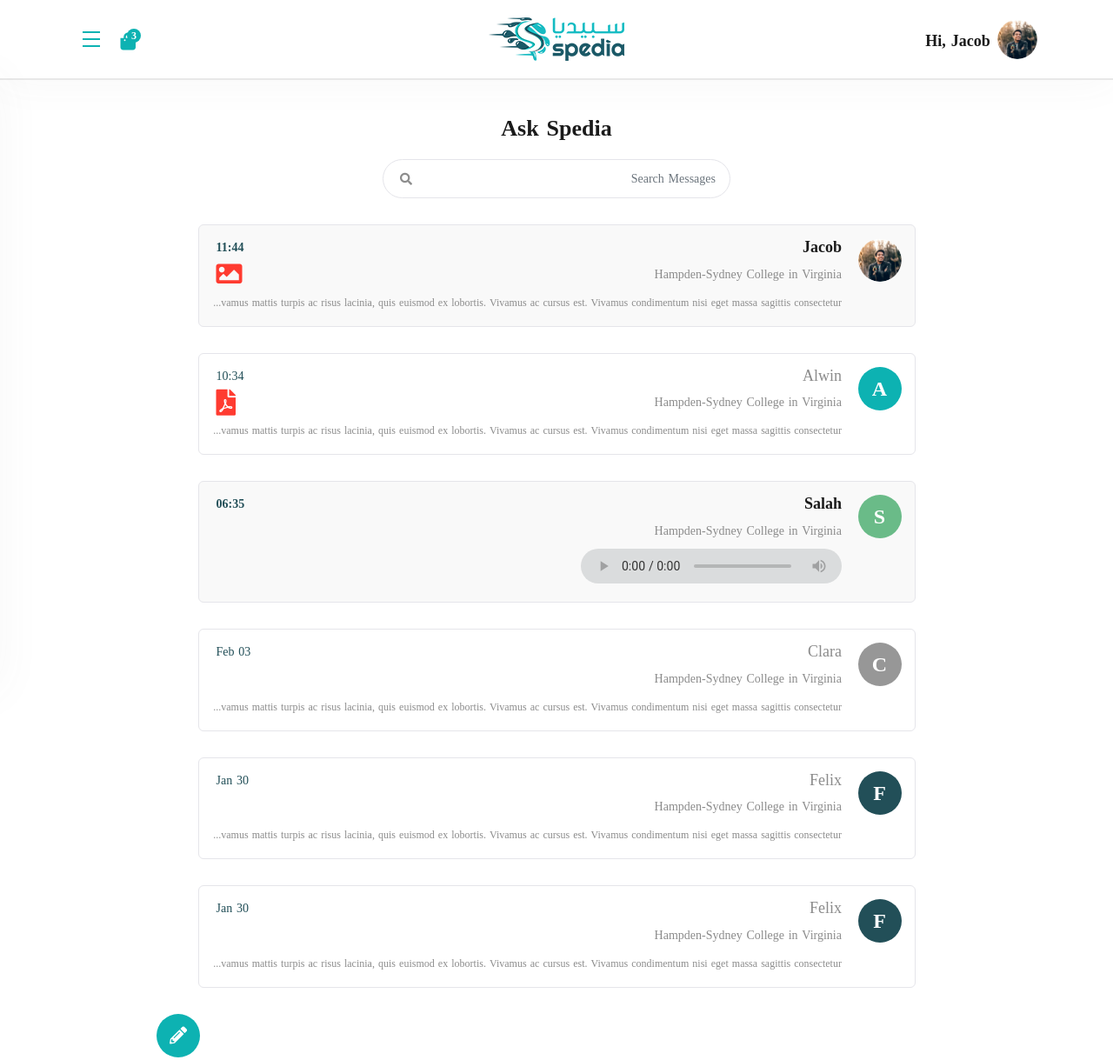
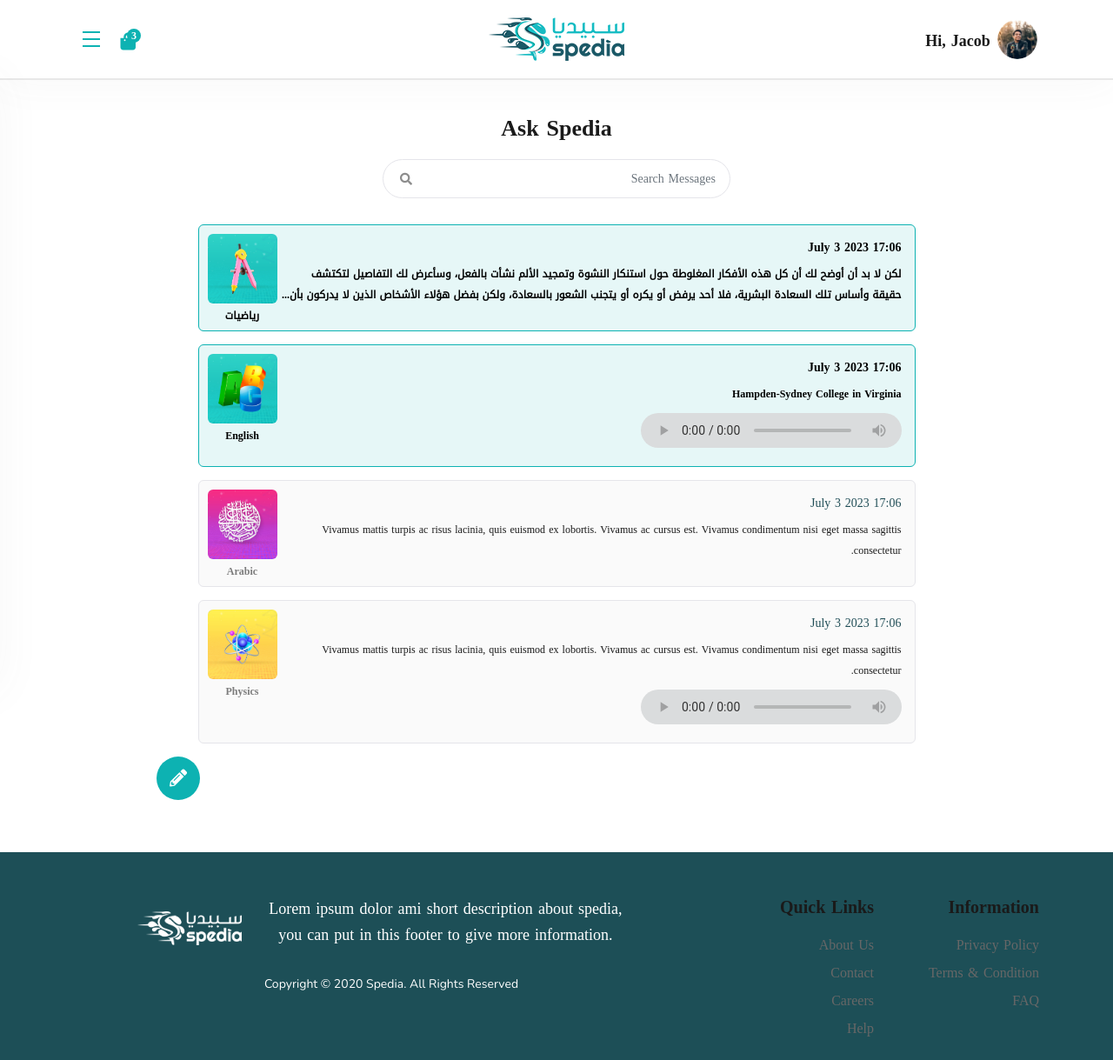
Before and after one commit to Vinoop123/SpediaWeb_Design, a plain HTML site: page ask-spedia-topic.html in a window 1280 px wide. Shown: the top 1219 px of the page at 87% size. Drawn offline with nearby package versions, Linux system fonts and the light colour scheme.

Commit message:
ask spedia notification colour & subject added

```diff
--- a/ask-spedia-topic.html
+++ b/ask-spedia-topic.html
@@ -53,88 +53,43 @@
 
        <div class="col-md-12 col-lg-9">
        <a href="javaScript:void(0)"><div class="row topic-box not-read">
-           <div class="col-md-1 col-2 text-center">
-           <div class="topic-box-img">
-           <img src="images/profile.png">
-           </div>
-           </div>
-           <div class="col-md-11 col-10">
-           <h5>Jacob</h5>
-            <h6>Hampden-Sydney College in Virginia</h6>
-            <p>Vivamus mattis turpis ac risus lacinia, quis euismod ex lobortis. Vivamus ac cursus est. Vivamus condimentum nisi eget massa sagittis consectetur.</p>
-            <div class="topic-box-time">11:44</div>
-            <div class="topic-box-attach"> <i class="fas fa-image"></i> </div>
-           </div>
-           </div></a>
-           <a href="javaScript:void(0)"><div class="row topic-box">
-           <div class="col-md-1 col-2 text-center">
-           <div class="topic-box-img bgcolor1">
-           A
-           </div>
-           </div>
-           <div class="col-md-11 col-10">
-           <h5>Alwin</h5>
-            <h6>Hampden-Sydney College in Virginia</h6>
-            <p>Vivamus mattis turpis ac risus lacinia, quis euismod ex lobortis. Vivamus ac cursus est. Vivamus condimentum nisi eget massa sagittis consectetur.</p>
-            <div class="topic-box-time">10:34</div>
-            <div class="topic-box-attach"> <i class="fas fa-file-pdf"></i> </div>
+            <div class="topic-box-time"> July 3 2023 17:06 </div>
+            <p> لكن لا بد أن أوضح لك أن كل هذه الأفكار المغلوطة حول استنكار  النشوة وتمجيد الألم نشأت بالفعل، وسأعرض لك التفاصيل لتكتشف حقيقة وأساس تلك السعادة البشرية، فلا
+                 أحد يرفض أو يكره أو يتجنب الشعور بالسعادة، ولكن بفضل هؤلاء الأشخاص الذين لا يدركون بأن السعادة لا بد أن نستشعرها</p>
+            <div class="topic-box-subject"> <img src="images/prerecorded/maths.jpg">
+               <strong> رياضيات </strong>
             </div>
            </div></a>
            <a href="javaScript:void(0)"><div class="row topic-box not-read">
-           <div class="col-md-1 col-2 text-center">
-           <div class="topic-box-img bgcolor2">
-           S
-           </div>
-           </div>
-           <div class="col-md-11 col-10">
-           <h5>Salah</h5>
-            <h6>Hampden-Sydney College in Virginia</h6>
+            <div class="topic-box-time"> July 3 2023 17:06 </div>
+             <p>Hampden-Sydney College in Virginia</p>
              <audio controls="" controlslist="nodownload noplaybackrate">
                  <source src="images/Vaseegara Music.mp3" type="audio/mpeg">
                Your browser does not support the audio element.
                </audio>
-            <div class="topic-box-time">06:35</div>
+               <div class="topic-box-subject"> <img src="images/prerecorded/english.jpg">
+                <strong> English </strong>
              </div>
             </div></a>
            <a href="javaScript:void(0)"><div class="row topic-box">
-           <div class="col-md-1 col-2 text-center">
-           <div class="topic-box-img bgcolor3">
-           C
-           </div>
-           </div>
-           <div class="col-md-11 col-10">
-           <h5>Clara</h5>
-            <h6>Hampden-Sydney College in Virginia</h6>
+            <div class="topic-box-time"> July 3 2023 17:06 </div>
             <p>Vivamus mattis turpis ac risus lacinia, quis euismod ex lobortis. Vivamus ac cursus est. Vivamus condimentum nisi eget massa sagittis consectetur.</p>
-            <div class="topic-box-time">Feb 03</div>
+            <div class="topic-box-subject"> <img src="images/prerecorded/arabic.jpg">
+                <strong> Arabic </strong>
              </div>
            </div></a>
            <a href="javaScript:void(0)"><div class="row topic-box">
-           <div class="col-md-1 col-2 text-center">
-           <div class="topic-box-img bgcolor4">
-           F
-           </div>
-           </div>
-           <div class="col-md-11 col-10">
-           <h5>Felix</h5>
-            <h6>Hampden-Sydney College in Virginia</h6>
+            <div class="topic-box-time"> July 3 2023 17:06</div>
             <p>Vivamus mattis turpis ac risus lacinia, quis euismod ex lobortis. Vivamus ac cursus est. Vivamus condimentum nisi eget massa sagittis consectetur.</p>
-            <div class="topic-box-time">Jan 30</div>
+            <audio controls="" controlslist="nodownload noplaybackrate">
+                <source src="images/Vaseegara Music.mp3" type="audio/mpeg">
+              Your browser does not support the audio element.
+              </audio>
+            <div class="topic-box-subject"> <img src="images/prerecorded/physics.jpg">
+                <strong> Physics </strong>
              </div>
            </div></a>
-           <a href="javaScript:void(0)"><div class="row topic-box">
-           <div class="col-md-1 col-2 text-center">
-           <div class="topic-box-img bgcolor4">
-           F
-           </div>
-           </div>
-           <div class="col-md-11 col-10">
-           <h5>Felix</h5>
-            <h6>Hampden-Sydney College in Virginia</h6>
-            <p>Vivamus mattis turpis ac risus lacinia, quis euismod ex lobortis. Vivamus ac cursus est. Vivamus condimentum nisi eget massa sagittis consectetur.</p>
-            <div class="topic-box-time">Jan 30</div>
-           </div>
-           </div></a>
+
        </div>
        <div class="col-md-12 col-lg-10">
        <a href="javaScript:void(0)"> <div class="new-message">
--- a/css/custome.css
+++ b/css/custome.css
@@ -817,15 +817,25 @@ conic-gradient(#0DB2B2 0, #0DB2B2 18.3%, #75C091 0, #75C091 43.8%, #0DB2B2 0, #0
 .ask-search-box input:focus{background:none; border-color: inherit;}
 .ask-search-box i{position: absolute; left: 20px; color:rgba(26, 26, 26, 0.5); top: 35%;}
 .ask-search-box i:hover{ color:rgba(26, 26, 26, 1);}
-.topic-box{border: 1px solid #E5E5EA; padding: 15px 0px; border-radius: 6px; text-align: right; margin: 0px; position: relative; margin-bottom: 30px;}
+.topic-box{border: 1px solid #E5E5EA; padding: 15px; border-radius: 6px; text-align: right; margin: 0px; position: relative; margin-bottom: 15px; min-height: 123px;
+background: #fafafa; color: rgba(0, 0, 0, 0.5); display: block;}
 .topic-box-img{width: 50px; height:50px; border-radius:50%; overflow: hidden; display: block; line-height: 50px; color:#fff; font-size: 24px; font-weight: 700;}
 .topic-box-img img{width: 50px; height:50px;}
-.topic-box h5{color: #8B8B8B; font-weight: 300; margin-bottom: 8px; font-size: 18px; max-width: 600px;}
-.topic-box h6{color: #8B8B8B !important; font-weight: 300 !important; font-size: 14px; line-height: 24px; padding-left: 45px;}
-.topic-box p{color: #8c8c8c;font-size: 12px; margin: 0px; text-overflow: ellipsis; white-space: nowrap; overflow: hidden;}
-.topic-box-time{position: absolute; top: 0px; left: 20px; color: #224F58 !important;}
-.topic-box.not-read{background:#f9f9f9;}
-.topic-box.not-read .topic-box-time, .topic-box.not-read h5, .topic-box.not-read h6{color:#1a1a1a; font-weight: 700;}
+.topic-box h5{font-weight: 700; margin-bottom: 8px; font-size: 18px; max-width: 600px;}
+.topic-box h6{ font-weight: 300; font-size: 14px; line-height: 24px; padding-left: 45px;}
+.topic-box p{font-size: 12px; margin: 0px; padding-left: 80px; margin-bottom: 10px; display: -webkit-box; -webkit-line-clamp: 2;
+-webkit-box-orient: vertical; overflow: hidden; text-overflow: ellipsis;}
+.topic-box-time{color: #224F58; margin-bottom: 8px;}
+.topic-box-subject{position: absolute; left: 10px; top: 10px; text-align: center;}
+.topic-box-subject img{width: 80px; height: 80px; object-fit: cover; border-radius: 6px;}
+.topic-box-subject strong{display: block; font-size: 12px; margin-top: 5px;}
+.topic-box.not-read{background: rgb(13 178 178 / 10%); border-color: #0DB2B2;}
+.topic-box.not-read .topic-box-time, .topic-box.not-read h5, .topic-box.not-read h6, .topic-box.not-read p{color:#000; font-weight: 700;}
+.topic-box.not-read .topic-box-subject strong{color: #000;}
+.topic-box-question{background: #fff; min-height: auto;}
+.topic-box-question h5, .topic-box-reply h5{color: #000;}
+.topic-box-question h5 i, .topic-box-reply h5 i{color: #0DB2B2; margin-left: 5px;}
+.topic-box-reply{min-height: auto;}
 .topic-box-img.bgcolor1{background:#0DB2B2;}
 .topic-box-img.bgcolor2{background:#6ABB88;}
 .topic-box-img.bgcolor3{background:#979797;}
--- a/css/responsive.css
+++ b/css/responsive.css
@@ -134,7 +134,9 @@
     .request-private{padding-top: 20px;}
     .my-courses-home{padding-top: 20px; padding-bottom: 0px;}
     .my-course-btn{display: none;}
-
+    .topic-box-img{display: none;}
+    .topic-box{padding: 10px; margin-bottom: 10px;}
+    .mb-30{margin-bottom: 10px;}
 
 }
 
@@ -188,9 +190,9 @@
     .rating-video > label::before{font-size: 12px;}
     .quiz-video-player{max-width: 100%;}
     .quiz-video-close-btn{top: 15px; left: 15px;}
-    .audio-record audio, .topic-box audio{width: 100%; max-width: 260px;}
+    .audio-record audio, .topic-box audio{width: 100%; max-width: 220px;}
     .topic-box h6{margin: 0px; padding: 0px;}
-    .topic-box-attach{left: 10px; top: inherit; bottom: -8px; font-size: 20px;}
+    .topic-box-attach{left: 10px; font-size: 20px;}
     .removed-lesson-title .col-5, .removed-lesson-title .col-2{padding: 0px 6px !important;}
     .removed-lessons{padding: 30px 0px;}
     .removed-lessons table td{font-size: 10px;}
```
Also changed, not shown: ask-spedia-reply.html (+20 -32 lines). Lines whose indentation alone changed are shown as unchanged.
